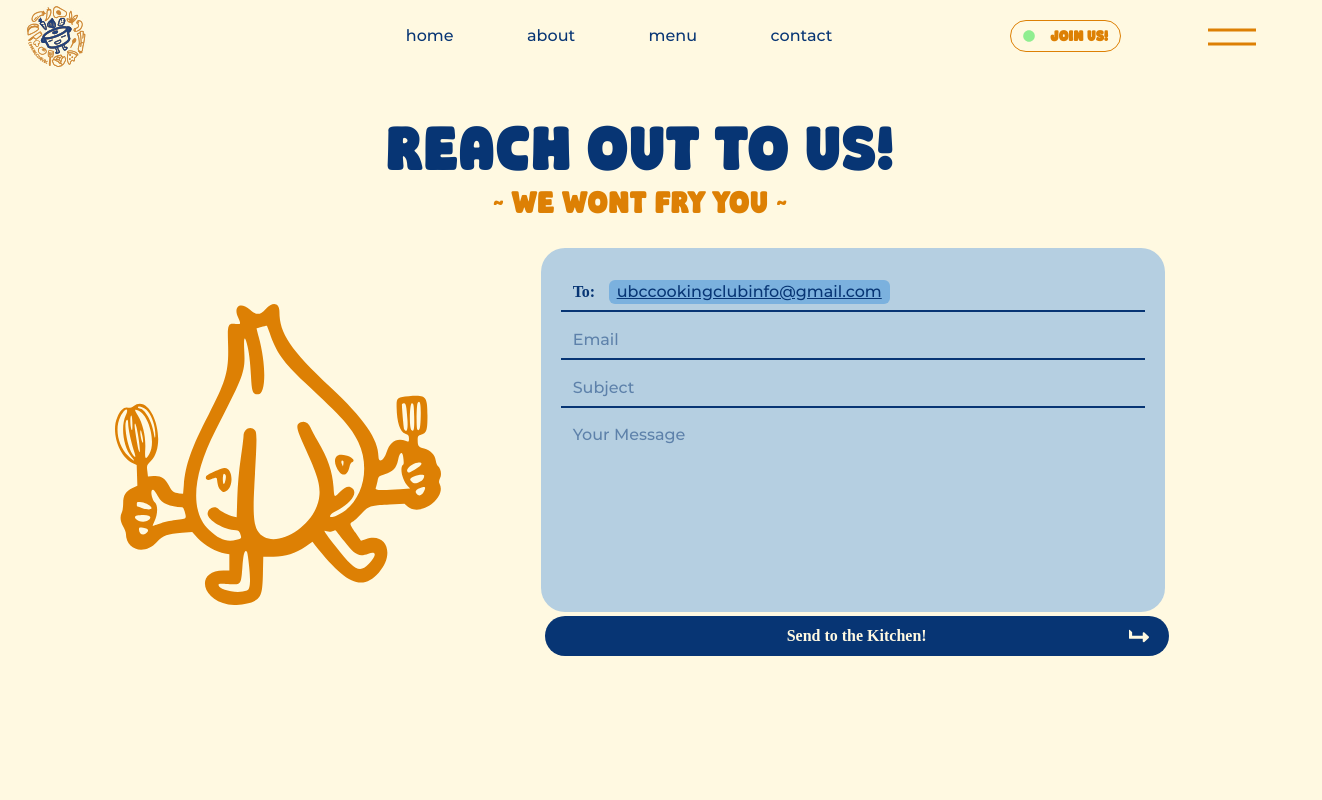
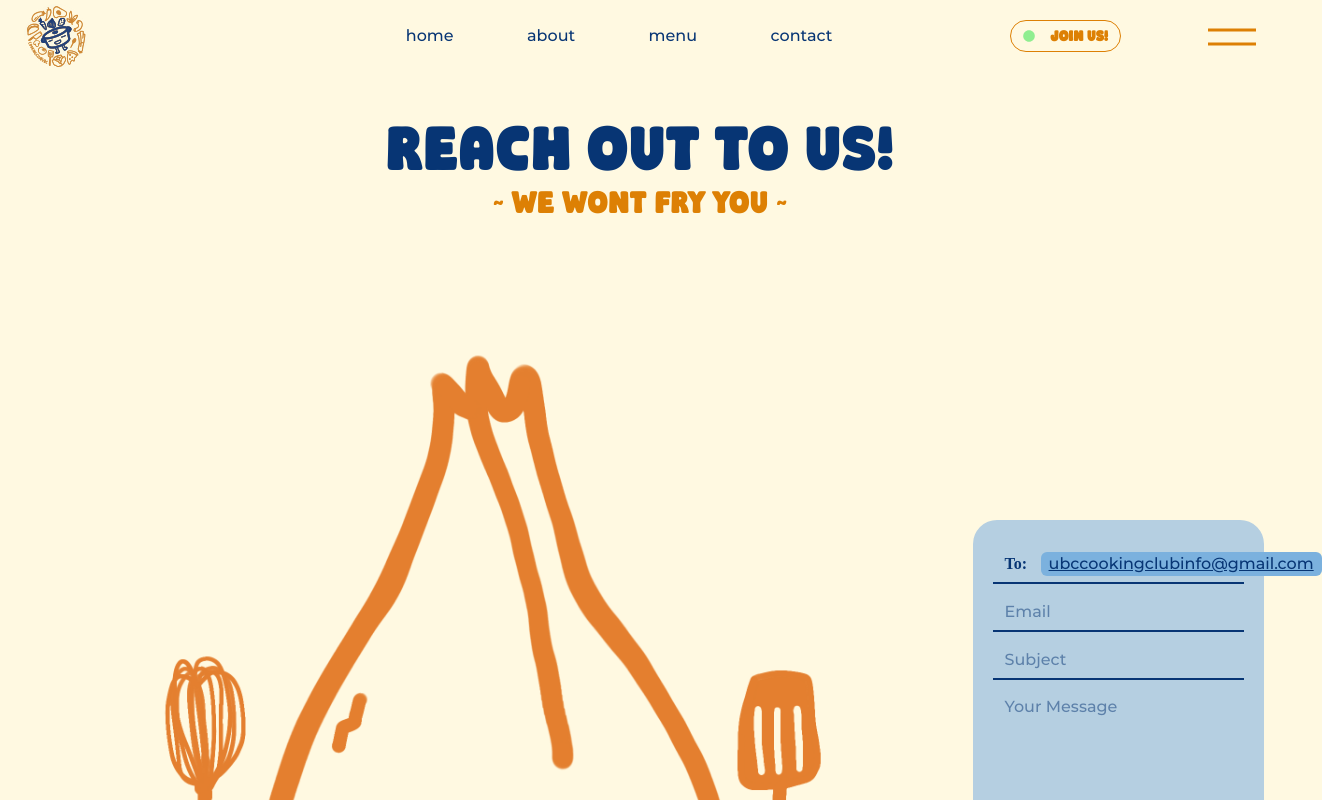
Before and after one commit to sushiroll123/UBC-Cooking-Club-Website, a Next.js app: page /contact in a window 1280 px wide. Shown: the top 800 px of the page, 1322 px wide, since content can reach past the window. Built offline with nearby package versions, Linux system fonts and the light colour scheme; a web font is replaced by a local one.

Commit message:
changed graphics

```diff
--- a/src/app/contact/page.tsx
+++ b/src/app/contact/page.tsx
@@ -15,9 +15,9 @@ export default function ContactPage() {
       >
         <Box position={"relative"}>
           <Image
-            src="/shallot.svg"
-            width={500}
-            height={500}
+            src="/shallot.png"
+            width={300}
+            height={300}
             w={"100%"}
             h={"100%"}
             objectFit={"cover"}
--- a/src/components/about/Card.tsx
+++ b/src/components/about/Card.tsx
@@ -53,7 +53,7 @@ export default function Card(props: { person: MemberType }) {
         <Image
           src={`${
             !person.hasImage
-              ? "/graphics/onion.svg"
+              ? "/graphics/sonion.png"
               : `/about/team/${imgPath}.webp`
           }`}
           width={500}
--- a/src/components/navbar/Menu.tsx
+++ b/src/components/navbar/Menu.tsx
@@ -39,7 +39,9 @@ export default function MenuPage({
       px={{ base: 5, sm: 20, md: 40 }}
     >
       <Center>
-        <Image src="/dark-logo.svg" width={20} height={20} alt="logo" mt={3} />
+        <NextLink href="/">
+          <Image src="/dark-logo.svg" width={20} height={20} alt="logo" mt={3} />
+        </NextLink>
       </Center>
       <Text color={"background"} fontSize={"2xl"} mb={4}>
         menu
```
